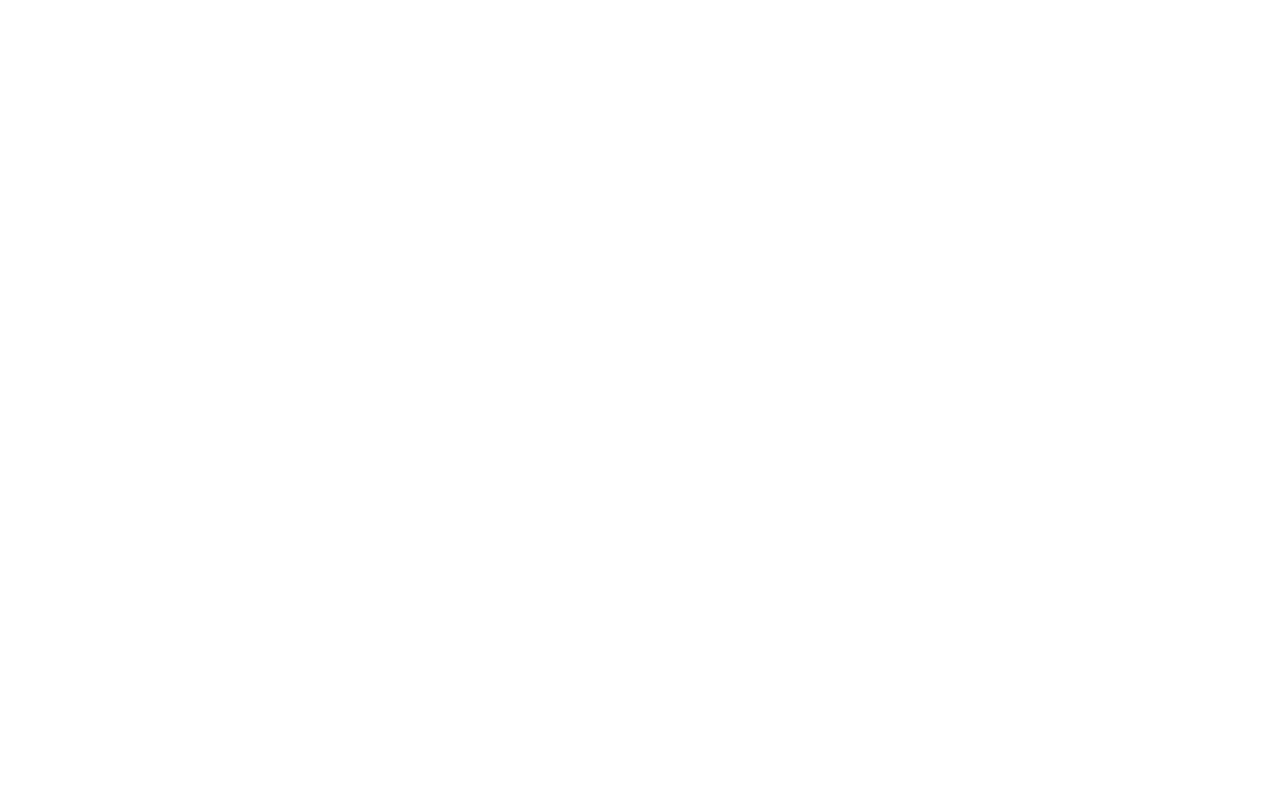
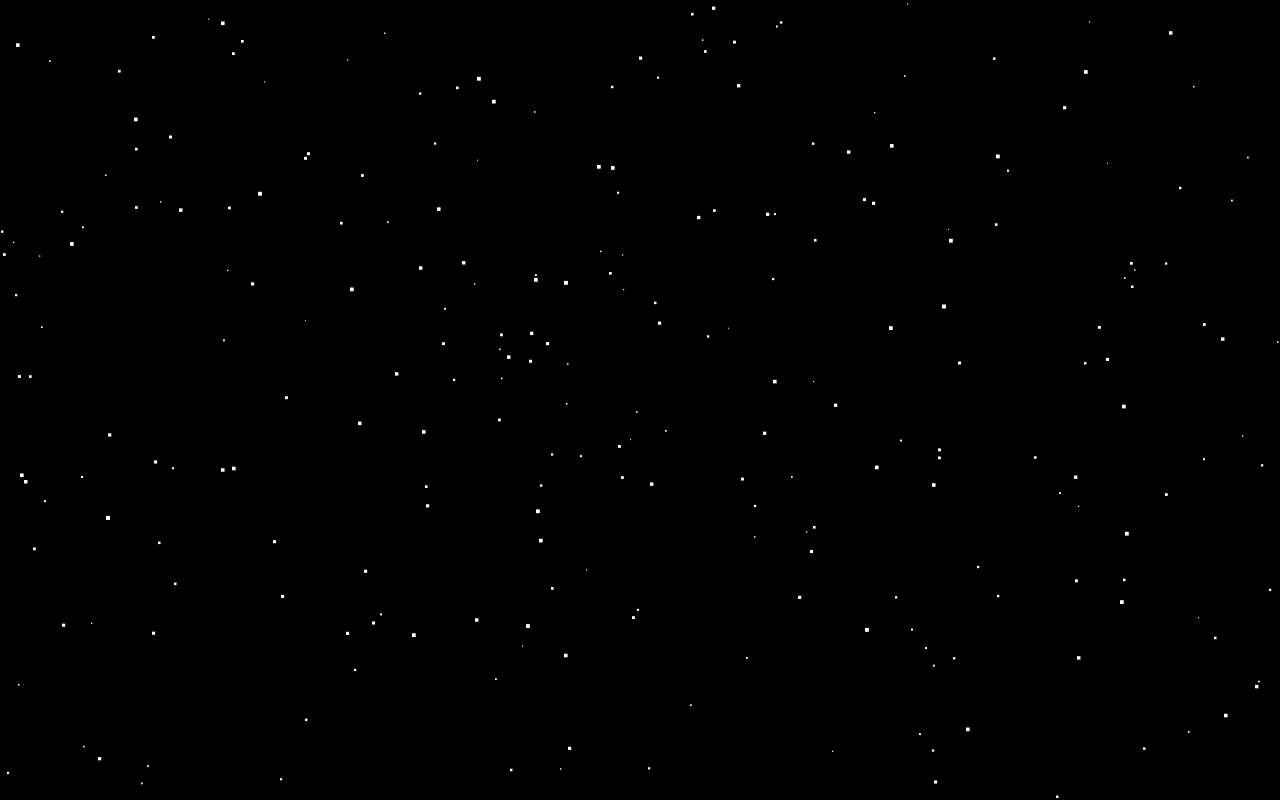
Before and after one commit to flauwekeul/rxjs-space-shooter, a website built with Parcel: page src/index.html in a window 1280 px wide. Built offline with nearby package versions, Linux system fonts and the light colour scheme.

Commit message:
add tslint, use parcel-bundler, create moving space background

```diff
--- a/package.json
+++ b/package.json
@@ -4,11 +4,13 @@
   "description": "",
   "main": "index.js",
   "scripts": {
-    "start": "tsc -w"
+    "start": "parcel serve src/index.html"
   },
   "author": "Abbe Keultjes <flauwekeul@gmail.com> (http://abbekeultjes.nl/)",
   "license": "MIT",
   "devDependencies": {
+    "parcel-bundler": "1.9.7",
+    "tslint": "5.11.0",
     "typescript": "3.0.1"
   },
   "dependencies": {
--- a/index.html
+++ b/src/index.html
@@ -11,6 +11,6 @@
     </style>
 </head>
 <body>
-    <script src="build/index.js"></script>
+    <script src="./index.ts"></script>
 </body>
 </html>
--- a/src/index.ts
+++ b/src/index.ts
@@ -0,0 +1,48 @@
+import { interval, range } from 'rxjs'
+import { map, mapTo, mergeMap, toArray } from 'rxjs/operators'
+import { SPEED, START_COUNT } from './settings'
+
+const canvas = document.createElement('canvas')
+const ctx = canvas.getContext('2d') as CanvasRenderingContext2D
+
+document.body.appendChild(canvas)
+canvas.width = window.innerWidth
+canvas.height = window.innerHeight
+
+const paintStars = (stars: Star[]) => {
+    ctx.fillStyle = '#000000'
+    ctx.fillRect(0, 0, canvas.width, canvas.height)
+
+    ctx.fillStyle = '#ffffff'
+    stars.forEach(star => {
+        ctx.fillRect(star.x, star.y, star.size, star.size)
+    })
+}
+
+const starStream = range(1, START_COUNT).pipe(
+    map<number, Star>(() => ({
+        x: Math.floor(Math.random() * canvas.width),
+        y: Math.floor(Math.random() * canvas.height),
+        size: Math.random() * 3 + 1,
+    })),
+    toArray(),
+    mergeMap(stars => interval(SPEED).pipe(
+        map(() => stars.map(star => {
+            if (star.y >= canvas.height) {
+                // reset star to top of screen
+                star.y = 0
+            }
+
+            // move star with a speed relative to its size
+            star.y += star.size
+
+            return star
+        })),
+    )),
+).subscribe(paintStars)
+
+interface Star {
+    x: number
+    y: number
+    size: number
+}
--- /dev/null
+++ b/src/settings.ts
@@ -0,0 +1,2 @@
+export const SPEED = 40
+export const START_COUNT = 250
```
Also changed, not shown: tsconfig.json (+8 -5 lines), tslint.json (added, +15 -0 lines), 2 other files.
